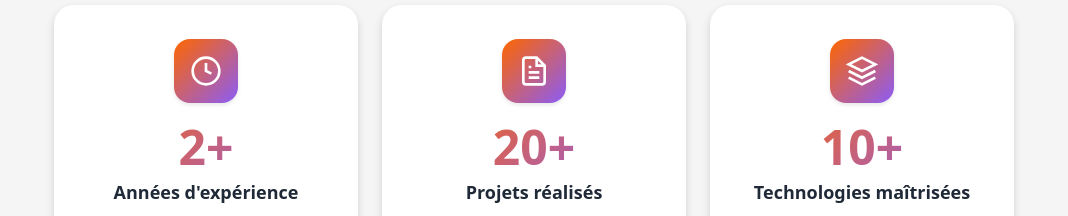
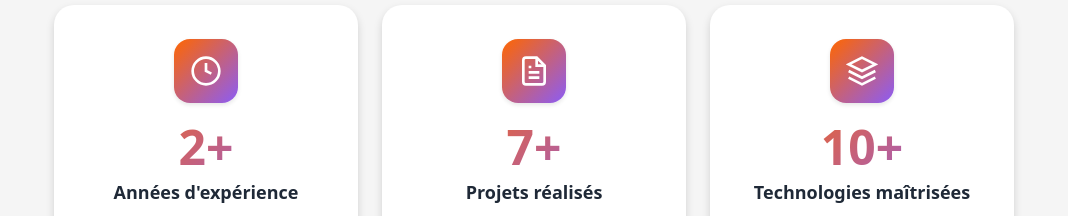
Before and after one commit to Scofield2207/portfolio-scofield2207, a React (Create React App) app: page / in a window 1280 px wide. Shown: the part 1300-1516 px from the top of the page, without its empty margins (106-1174 px from the left). Built offline with nearby package versions, Linux system fonts and the light colour scheme.

Commit message:
Update About.jsx

```diff
--- a/src/components/About.jsx
+++ b/src/components/About.jsx
@@ -90,7 +90,7 @@
                   <polyline points="10,9 9,9 8,9"/>
                 </svg>
               </div>
-              <div className="stat-number">20+</div>
+              <div className="stat-number">7+</div>
               <div className="stat-label">Projets réalisés</div>
               <div className="stat-description">Applications web, mobiles et sites e-commerce</div>
             </div>
```
